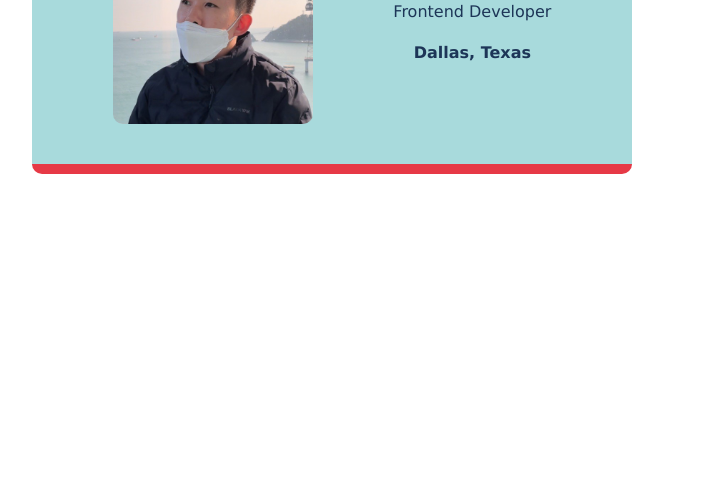
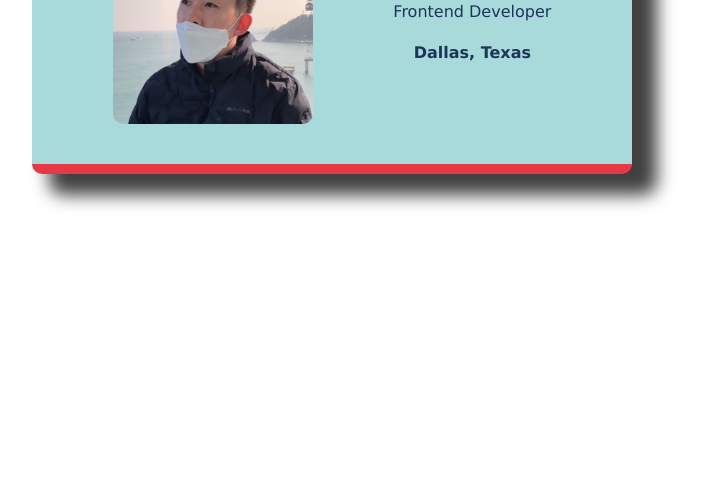
Before and after one commit to optimalMachine/scrimba-exercises, a plain HTML site: page digital-businessCard/index.html in a window 1280 px wide. Shown: the part 316-800 px from the top of the page, without its empty margins (308-1009 px from the left). Drawn offline with Linux system fonts and the light colour scheme.

Commit message:
Update style.css
Project complete

```diff
--- a/digital-businessCard/style.css
+++ b/digital-businessCard/style.css
@@ -12,6 +12,9 @@ body{
     padding: 40px 0px;
     border-radius: 10px;
     border-bottom: 10px solid #e63946;
+    -webkit-box-shadow: 21px 17px 17px 4px rgba(0,0,0,0.75);
+    -moz-box-shadow: 21px 17px 17px 4px rgba(0,0,0,0.75);
+    box-shadow: 21px 17px 17px 4px rgba(0,0,0,0.75);
 }
 
 .card__profile{
```
